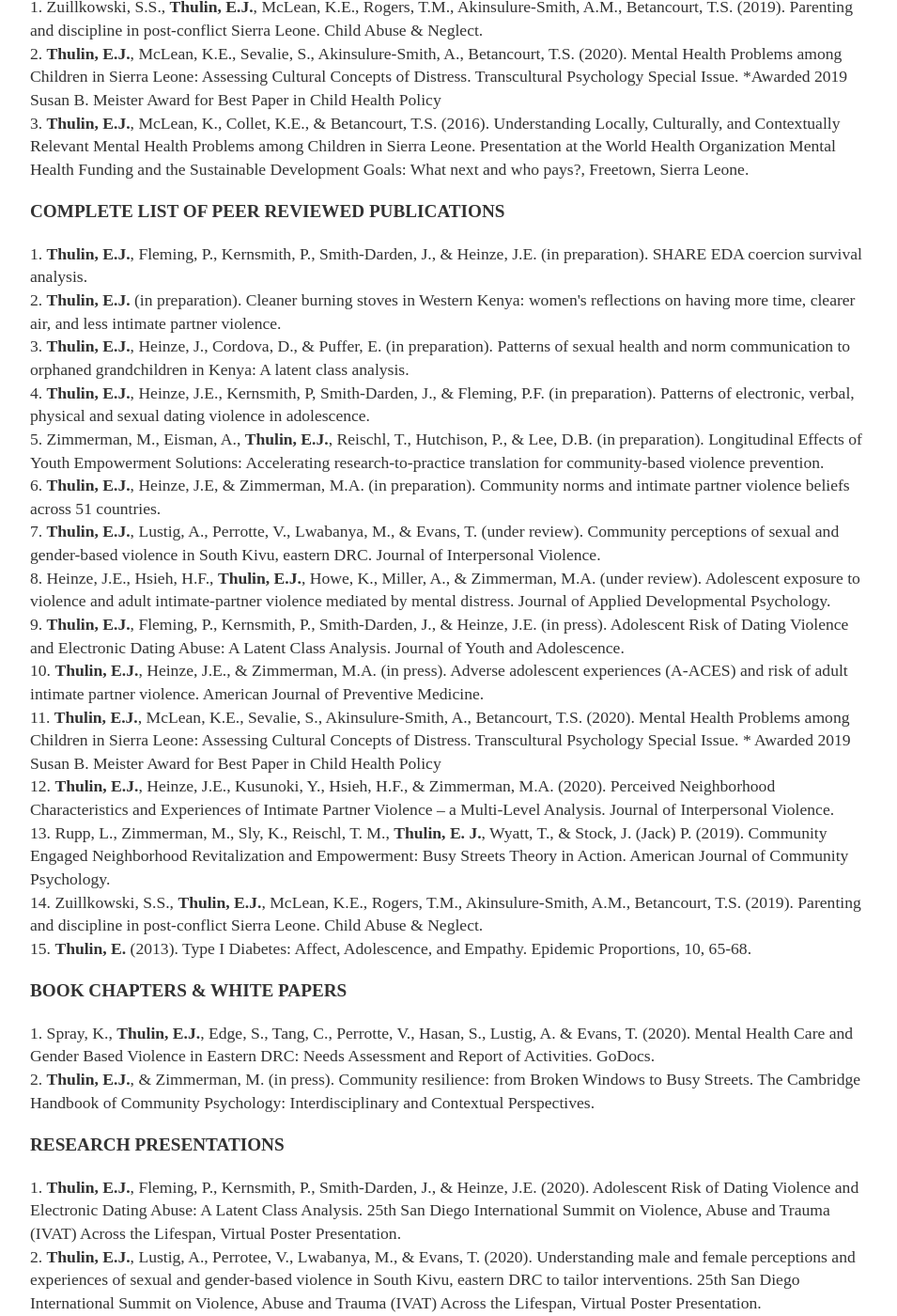
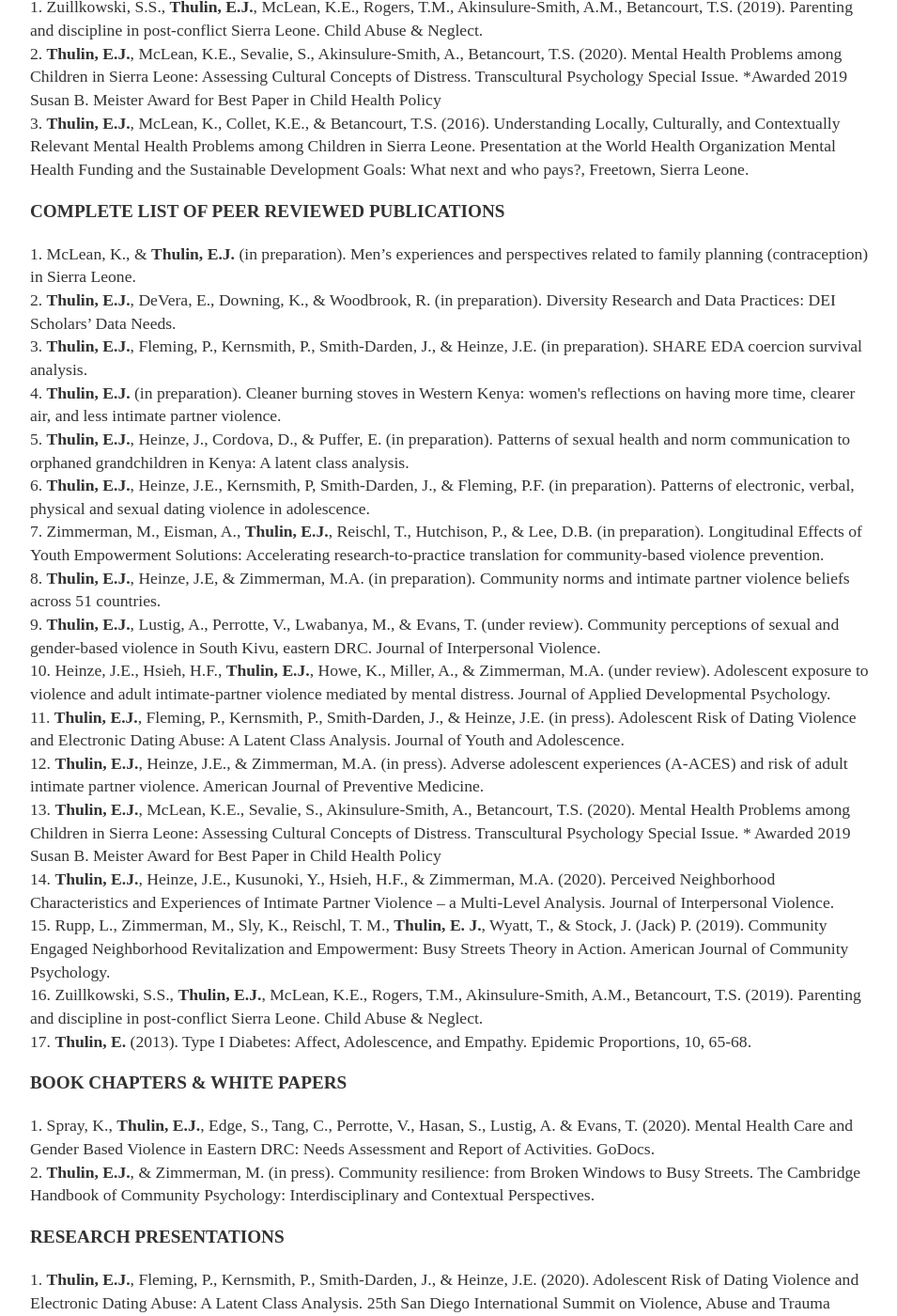
Before and after one commit to elysethulin/elysethulin.github.io, a Jekyll site: the page built from cv.md, in a window 1280 px wide and 1400 px high, scrolled down 2344 px. Shown: the whole window at 94% size, without its empty margins (160-1115 px from the left). Built offline with Jekyll 4.4.1, drawn with Linux system fonts in a browser that asks for light colours.

Commit message:
Update cv.md

```diff
--- a/cv.md
+++ b/cv.md
@@ -92,21 +92,23 @@ Presentation at the World Health Organization Mental Health Funding and the Sust
 Goals: What next and who pays?, Freetown, Sierra Leone.</p>
 
 <p style="font-size: 120%;"><b>COMPLETE LIST OF PEER REVIEWED PUBLICATIONS</b></p>
-<p style="font-size: 110%;"> 1.	<b>Thulin, E.J.</b>, Fleming, P., Kernsmith, P., Smith-Darden, J., & Heinze, J.E. (in preparation). SHARE EDA coercion survival analysis.
-<br>2.	<b>Thulin, E.J.</b> (in preparation). Cleaner burning stoves in Western Kenya: women's reflections on having more time, clearer air, and less intimate partner violence.
-<br>3.	<b>Thulin, E.J.</b>, Heinze, J., Cordova, D., & Puffer, E. (in preparation). Patterns of sexual health and norm communication to orphaned grandchildren in Kenya: A latent class analysis.
-<br>4.	<b>Thulin, E.J.</b>, Heinze, J.E., Kernsmith, P, Smith-Darden, J., & Fleming, P.F. (in preparation). Patterns of electronic, verbal, physical and sexual dating violence in adolescence.
-<br>5.	Zimmerman, M., Eisman, A., <b>Thulin, E.J.</b>, Reischl, T., Hutchison, P., & Lee, D.B. (in preparation). Longitudinal Effects of Youth Empowerment Solutions: Accelerating research-to-practice translation for community-based violence prevention.
-<br>6.	<b>Thulin, E.J.</b>, Heinze, J.E, & Zimmerman, M.A. (in preparation). Community norms and intimate partner violence beliefs across 51 countries.
-<br>7.	<b>Thulin, E.J.</b>, Lustig, A., Perrotte, V., Lwabanya, M., & Evans, T. (under review). Community perceptions of sexual and gender-based violence in South Kivu, eastern DRC. Journal of Interpersonal Violence.
-<br>8.	Heinze, J.E., Hsieh, H.F., <b>Thulin, E.J.</b>, Howe, K., Miller, A., & Zimmerman, M.A. (under review). Adolescent exposure to violence and adult intimate-partner violence mediated by mental distress. Journal of Applied Developmental Psychology.
-<br>9.	<b>Thulin, E.J.</b>, Fleming, P., Kernsmith, P., Smith-Darden, J., & Heinze, J.E. (in press). Adolescent Risk of Dating Violence and Electronic Dating Abuse: A Latent Class Analysis. Journal of Youth and Adolescence.
-<br>10.	<b>Thulin, E.J.</b>, Heinze, J.E., & Zimmerman, M.A. (in press). Adverse adolescent experiences (A-ACES) and risk of adult intimate partner violence. American Journal of Preventive Medicine.
-<br>11.	<b>Thulin, E.J.</b>, McLean, K.E., Sevalie, S., Akinsulure-Smith, A., Betancourt, T.S. (2020). Mental Health Problems among Children in Sierra Leone: Assessing Cultural Concepts of Distress. Transcultural Psychology Special Issue. * Awarded 2019 Susan B. Meister Award for Best Paper in Child Health Policy
-<br>12.	<b>Thulin, E.J.</b>, Heinze, J.E., Kusunoki, Y., Hsieh, H.F., & Zimmerman, M.A. (2020). Perceived Neighborhood Characteristics and Experiences of Intimate Partner Violence – a Multi-Level Analysis. Journal of Interpersonal Violence.
-<br>13.	Rupp, L., Zimmerman, M., Sly, K., Reischl, T. M., <b>Thulin, E. J.</b>, Wyatt, T., & Stock, J. (Jack) P. (2019). Community Engaged Neighborhood Revitalization and Empowerment: Busy Streets Theory in Action. American Journal of Community Psychology.
-<br>14.	Zuillkowski, S.S., <b>Thulin, E.J.</b>, McLean, K.E., Rogers, T.M., Akinsulure-Smith, A.M., Betancourt, T.S. (2019). Parenting and discipline in post-conflict Sierra Leone. Child Abuse & Neglect.
-<br>15.	<b>Thulin, E.</b> (2013). Type I Diabetes: Affect, Adolescence, and Empathy. Epidemic Proportions, 10, 65-68.</p>
+<p style="font-size: 110%;"> 1. McLean, K., & <b>Thulin, E.J.</b> (in preparation). Men’s experiences and perspectives related to family planning (contraception) in Sierra Leone.
+<br>2. <b>Thulin, E.J.</b>, DeVera, E., Downing, K., & Woodbrook, R. (in preparation). Diversity Research and Data Practices: DEI Scholars’ Data Needs.
+<br>3. <b>Thulin, E.J.</b>, Fleming, P., Kernsmith, P., Smith-Darden, J., & Heinze, J.E. (in preparation). SHARE EDA coercion survival analysis.
+<br>4. <b>Thulin, E.J.</b> (in preparation). Cleaner burning stoves in Western Kenya: women's reflections on having more time, clearer air, and less intimate partner violence.
+<br>5.	<b>Thulin, E.J.</b>, Heinze, J., Cordova, D., & Puffer, E. (in preparation). Patterns of sexual health and norm communication to orphaned grandchildren in Kenya: A latent class analysis.
+<br>6.	<b>Thulin, E.J.</b>, Heinze, J.E., Kernsmith, P, Smith-Darden, J., & Fleming, P.F. (in preparation). Patterns of electronic, verbal, physical and sexual dating violence in adolescence.
+<br>7.	Zimmerman, M., Eisman, A., <b>Thulin, E.J.</b>, Reischl, T., Hutchison, P., & Lee, D.B. (in preparation). Longitudinal Effects of Youth Empowerment Solutions: Accelerating research-to-practice translation for community-based violence prevention.
+<br>8.	<b>Thulin, E.J.</b>, Heinze, J.E, & Zimmerman, M.A. (in preparation). Community norms and intimate partner violence beliefs across 51 countries.
+<br>9.	<b>Thulin, E.J.</b>, Lustig, A., Perrotte, V., Lwabanya, M., & Evans, T. (under review). Community perceptions of sexual and gender-based violence in South Kivu, eastern DRC. Journal of Interpersonal Violence.
+<br>10.	Heinze, J.E., Hsieh, H.F., <b>Thulin, E.J.</b>, Howe, K., Miller, A., & Zimmerman, M.A. (under review). Adolescent exposure to violence and adult intimate-partner violence mediated by mental distress. Journal of Applied Developmental Psychology.
+<br>11.	<b>Thulin, E.J.</b>, Fleming, P., Kernsmith, P., Smith-Darden, J., & Heinze, J.E. (in press). Adolescent Risk of Dating Violence and Electronic Dating Abuse: A Latent Class Analysis. Journal of Youth and Adolescence.
+<br>12.	<b>Thulin, E.J.</b>, Heinze, J.E., & Zimmerman, M.A. (in press). Adverse adolescent experiences (A-ACES) and risk of adult intimate partner violence. American Journal of Preventive Medicine.
+<br>13.	<b>Thulin, E.J.</b>, McLean, K.E., Sevalie, S., Akinsulure-Smith, A., Betancourt, T.S. (2020). Mental Health Problems among Children in Sierra Leone: Assessing Cultural Concepts of Distress. Transcultural Psychology Special Issue. * Awarded 2019 Susan B. Meister Award for Best Paper in Child Health Policy
+<br>14.	<b>Thulin, E.J.</b>, Heinze, J.E., Kusunoki, Y., Hsieh, H.F., & Zimmerman, M.A. (2020). Perceived Neighborhood Characteristics and Experiences of Intimate Partner Violence – a Multi-Level Analysis. Journal of Interpersonal Violence.
+<br>15.	Rupp, L., Zimmerman, M., Sly, K., Reischl, T. M., <b>Thulin, E. J.</b>, Wyatt, T., & Stock, J. (Jack) P. (2019). Community Engaged Neighborhood Revitalization and Empowerment: Busy Streets Theory in Action. American Journal of Community Psychology.
+<br>16.	Zuillkowski, S.S., <b>Thulin, E.J.</b>, McLean, K.E., Rogers, T.M., Akinsulure-Smith, A.M., Betancourt, T.S. (2019). Parenting and discipline in post-conflict Sierra Leone. Child Abuse & Neglect.
+<br>17.	<b>Thulin, E.</b> (2013). Type I Diabetes: Affect, Adolescence, and Empathy. Epidemic Proportions, 10, 65-68.</p>
 
 <p style="font-size: 120%;"><b>BOOK CHAPTERS & WHITE PAPERS</b></p>
 <p style="font-size: 110%;">1.	Spray, K., <b>Thulin, E.J.</b>, Edge, S., Tang, C., Perrotte, V., Hasan, S., Lustig, A. & Evans, T. (2020).
```
